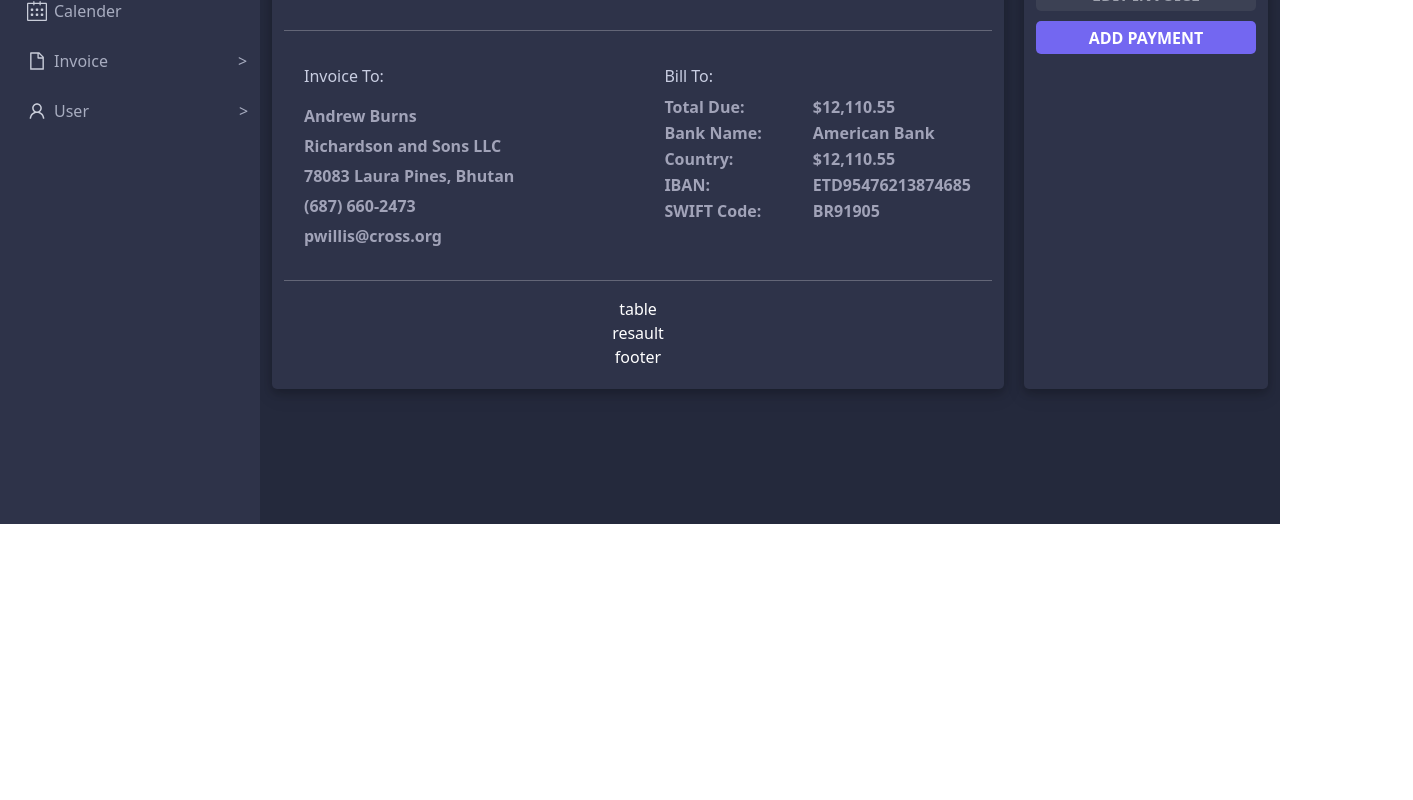
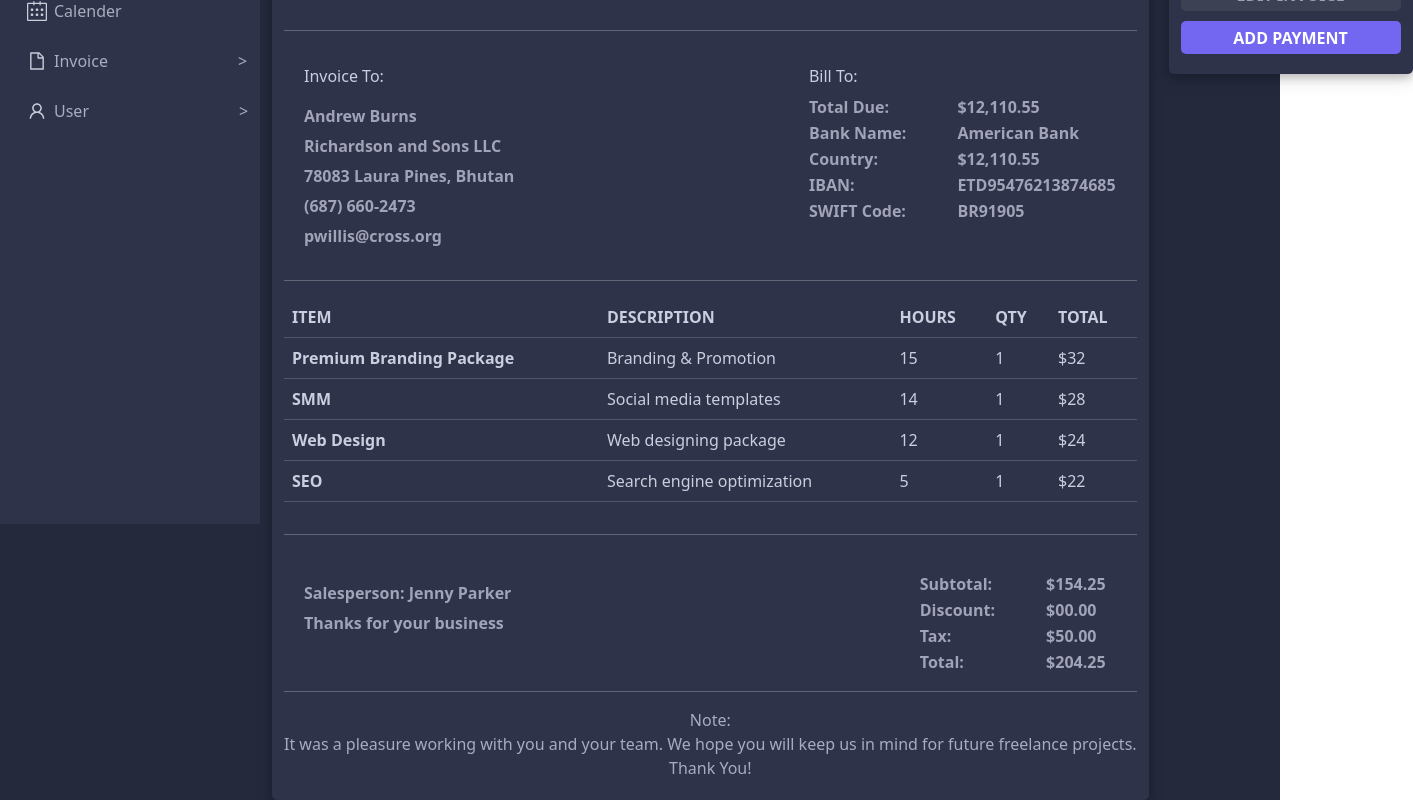
Before and after one commit to ErfanERATO/AdminPanel, a React (Create React App) app: page /invoicePreview in a window 1280 px wide. Shown: the part 276-1076 px from the top of the page, 1413 px wide, since content can reach past the window. Before the commit the page ends 800 px from the top, so only its background shows below. Built offline with nearby package versions, Linux system fonts and the light colour scheme.

Commit message:
complete invoice preview

```diff
--- a/src/components/InvoicePreview.jsx
+++ b/src/components/InvoicePreview.jsx
@@ -62,26 +62,108 @@ const InvoicePreview = () => {
                 <td>American Bank</td>
               </tr>
               <tr>
-                <td>Country:	</td>
+                <td>Country: </td>
                 <td>$12,110.55</td>
               </tr>
               <tr>
-                <td>IBAN:	</td>
+                <td>IBAN: </td>
                 <td>ETD95476213874685</td>
               </tr>
               <tr>
-                <td>SWIFT Code:	</td>
+                <td>SWIFT Code: </td>
                 <td>BR91905</td>
               </tr>
             </table>
           </div>
-
         </div>
 
         <hr />
-        <div className="">table</div>
-        <div className="invoice-form-resault">resault</div>
-        <div className="invoice-form-footer">footer</div>
+
+        <div className="invoice-form-table">
+          <table className="table">
+            <thead>
+              <tr>
+                <th scope="col">ITEM</th>
+                <th scope="col">DESCRIPTION</th>
+                <th scope="col">HOURS</th>
+                <th scope="col">QTY</th>
+                <th scope="col">TOTAL</th>
+              </tr>
+            </thead>
+            <tbody>
+              <tr>
+                <th scope="row">Premium Branding Package</th>
+                <td>Branding & Promotion</td>
+                <td>15</td>
+                <td>1</td>
+                <td>$32</td>
+              </tr>
+              <tr>
+                <th scope="row">SMM </th>
+                <td>Social media templates</td>
+                <td>14</td>
+                <td>1</td>
+                <td>$28</td>
+              </tr>
+              <tr>
+                <th scope="row">Web Design</th>
+                <td>Web designing package </td>
+                <td>12</td>
+                <td>1</td>
+                <td>$24</td>
+              </tr>
+              <tr>
+                <th scope="row">SEO</th>
+                <td>Search engine optimization</td>
+                <td>5</td>
+                <td>1</td>
+                <td>$22</td>
+              </tr>
+            </tbody>
+          </table>
+        </div>
+
+        <hr />
+
+        <div className="invoice-form-information">
+          <div className="invoice-to">
+            <div>
+              <p>Salesperson: Jenny Parker</p>
+              <p>Thanks for your business</p>
+            </div>
+          </div>
+
+          <div className="resualt">
+            <table>
+              <tr>
+                <td className="resualt-table">Subtotal: </td>
+                <td>$154.25</td>
+              </tr>
+              <tr>
+                <td>Discount: </td>
+                <td>$00.00</td>
+              </tr>
+              <tr>
+                <td>Tax: </td>
+                <td>$50.00</td>
+              </tr>
+              <tr>
+                <td>Total: </td>
+                <td>$204.25</td>
+              </tr>
+            </table>
+          </div>
+        </div>
+
+        <hr />
+        <div className="invoice-form-footer">
+          <div>
+            Note: <br />
+            It was a pleasure working with you and your team. We hope you will
+            keep us in mind for future freelance projects.
+            <br /> Thank You!
+          </div>
+        </div>
       </div>
       <div className="invoice-operation container">
         <button className="send">SEND INVOICE</button>
--- a/src/style/invoice-preview-style.scss
+++ b/src/style/invoice-preview-style.scss
@@ -1,5 +1,4 @@
 .invoice-preview {
-  //   background-color: #2e3349;
   background-color: transparent;
   white-space: nowrap;
   display: flex;
@@ -123,12 +122,35 @@
           tr {
             color: #a1a3b8;
             font-weight: 600;
-            td{
+            td {
               padding-left: 50px;
             }
           }
         }
       }
+    }
+    .table {
+      border-bottom: 1px solid #50566e;
+      color: #c9cfdf;
+      text-align: left;
+    }
+
+    .resualt {
+      padding-right: 10px;
+      table {
+        margin-right: 20px;
+        tr {
+          color: #a1a3b8;
+          font-weight: 600;
+          td {
+            padding-left: 50px;
+          }
+        }
+      }
+    }
+
+    .invoice-form-footer {
+      color: #a7acc0;
     }
   }
 
@@ -138,6 +160,7 @@
     width: 270px;
     display: flex;
     flex-direction: column;
+    height: max-content;
   }
 
   .invoice-operation {
--- a/src/style/main-app-style.scss
+++ b/src/style/main-app-style.scss
@@ -10,7 +10,7 @@
     background-color: transparent;
     color: white;
     margin-left: 260px;
-    height: 100vh;
+    min-height: 100vh;
     .search-bar {
       box-shadow: 0 4px 8px 0 rgba(0, 0, 0, 0.1),
         0 6px 20px 0 rgba(0, 0, 0, 0.1);
```
